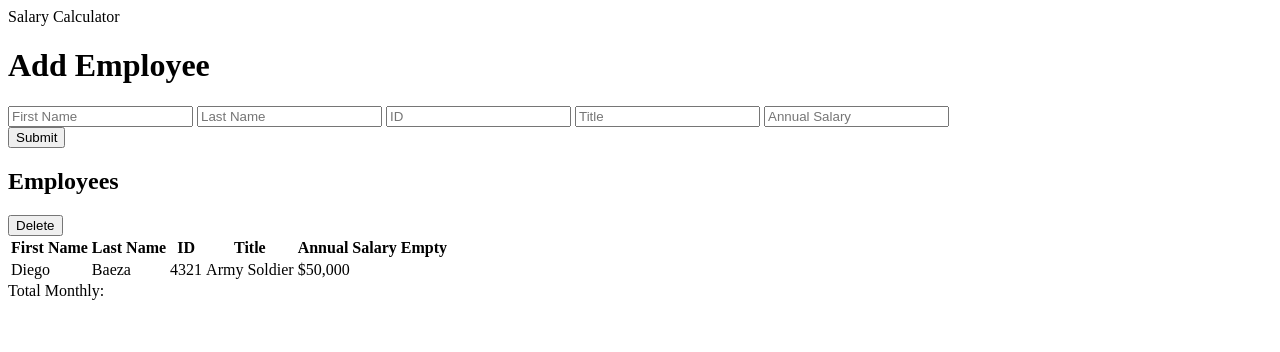
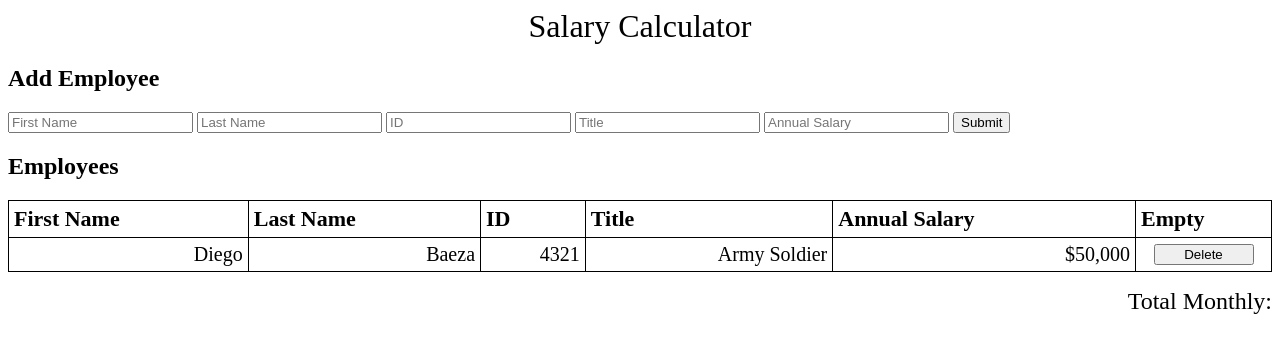
Before and after one commit to FarmerCooper/weekend-jquery-salary-calculator-revised, a plain HTML site: page index.html in a window 1280 px wide. Drawn offline with Linux system fonts and the light colour scheme.

Commit message:
add styling in css file, formatted html file further

```diff
--- a/index.html
+++ b/index.html
@@ -8,14 +8,15 @@
     <meta name="viewport" content="width=device-width, initial-scale=1.0">
     <script src="jquery-3.6.0.min.js"></script>
     <script src="client.js"></script>
+    <link href="style.css" rel="stylesheet" />
     <title>Salary Calculator</title>
 </head>
 
 <body>
     <header>Salary Calculator</header>
 
-    <div>
-        <h1>Add Employee</h1>
+        <h2>Add Employee</h2>
+    <div class="info-inputs">
         <input type="text" placeholder="First Name">
         <input type="text" placeholder="Last Name">
         <input type="text" placeholder="ID">
@@ -23,7 +24,7 @@
         <input type="text" placeholder="Annual Salary">
     </div>
 
-    <div><button id="submitButton">Submit</button></div>
+    <div class="submit-btn"><button id="submitButton">Submit</button></div>
 
     <div>
         <h2>Employees</h2>
@@ -42,12 +43,12 @@
                 <td>4321</td>
                 <td>Army Soldier</td>
                 <td>$50,000</td>
-                <button>Delete</button>
+                <td class="column-delete"><button class="delete-btn">Delete</button></td>
             </tr>
         </table>
     </div>
 
-    <footer>Total Monthly:<span class="total-monthly"></span></footer>
+    <footer class="footer">Total Monthly:<span class="total-monthly"></span></footer>
 </body>
 
 </html>
--- a/style.css
+++ b/style.css
@@ -0,0 +1,51 @@
+table {
+    font-family: 'Times New Roman', Times, serif;
+    border-collapse: collapse;
+    width: 100%;
+    margin: 0 1em 1em 0;
+}
+
+td:not(.column-delete) {
+    border: 1.5px solid black;
+    text-align: right;
+    padding: 5px;
+    font-size: 20px;
+}
+
+th {
+    border: 1.5px solid black;
+    text-align: left;
+    padding: 5px;
+    font-size: 22px;
+}
+
+.column-delete {
+    width: 125px;
+    text-align: center;
+    border: 1.5px solid black;
+    padding: 5px;
+}
+
+.delete-btn {
+    width: 100px;
+}
+
+.submit-btn {
+    text-align: right;
+    margin: 1em 0 0 0;
+}
+
+header {
+    text-align: center;
+    font-size: xx-large;
+}
+
+footer {
+    text-align: right;
+    font-size: x-large;
+}
+
+
+div {
+    display: inline;
+}
```
